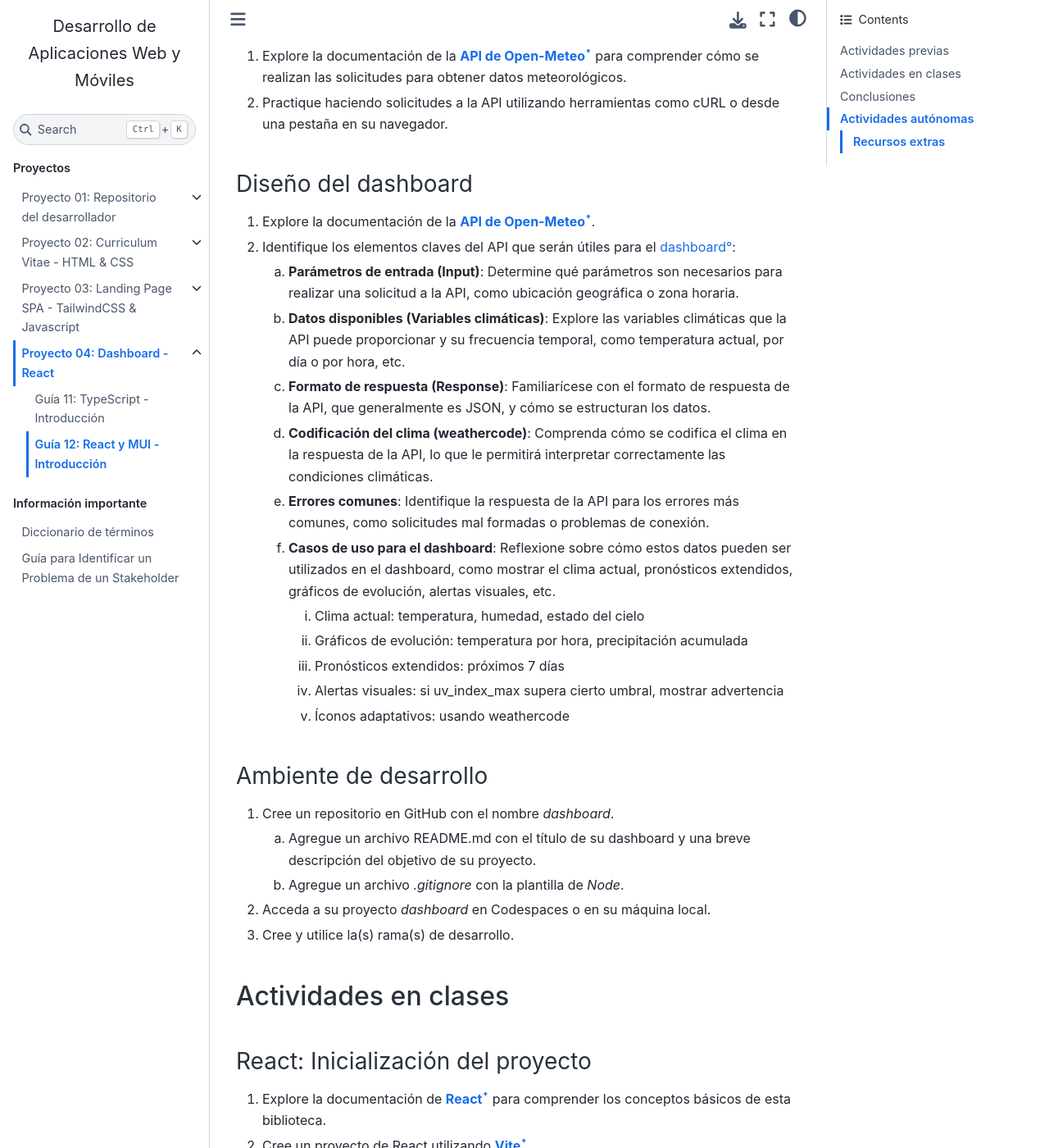
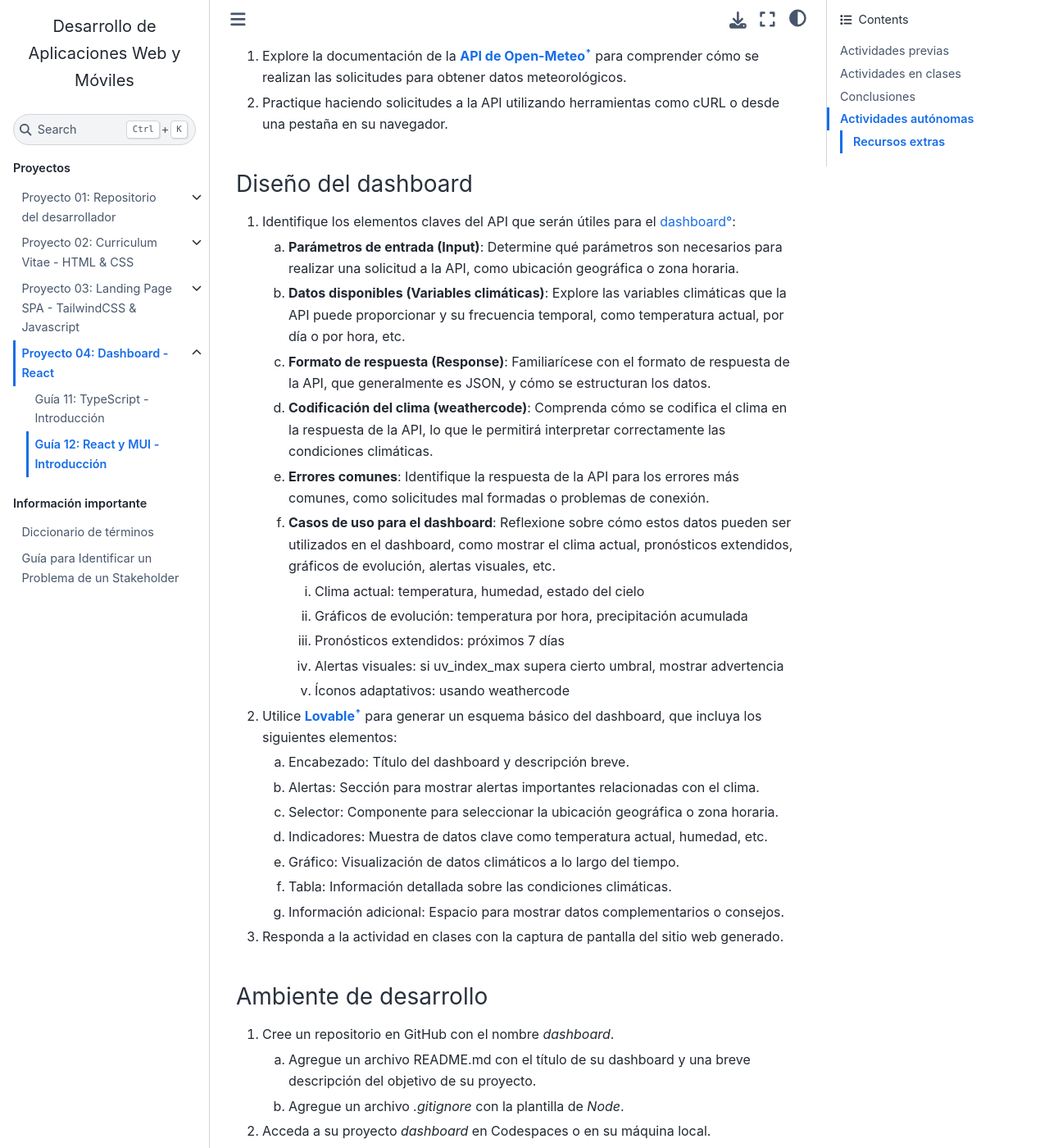
Before and after one commit to DAWMFIEC/DAWM-AI, a Sphinx documentation site: the page built from docs/source/guias/guia12.rst, in a window 1280 px wide and 1400 px high, scrolled down 450 px. Shown: the whole window at 82% size. Built offline with Sphinx 7.4.7 and the Sphinx Book theme 1.1.4, drawn with Linux system fonts in a browser that asks for light colours; comment, search, counter and statistics services are not loaded; some of the changed text lies outside the part shown.

Commit message:
diseño y extras

```diff
--- a/docs/source/guias/guia12.rst
+++ b/docs/source/guias/guia12.rst
@@ -25,8 +25,7 @@ Open-Meteo
 Diseño del dashboard
 ----------------------
 
-1. Explore la documentación de la `API de Open-Meteo <https://open-meteo.com/en/docs>`_.
-2. Identifique los elementos claves del API que serán útiles para el :term:`dashboard`:
+1. Identifique los elementos claves del API que serán útiles para el :term:`dashboard`:
 
    a) **Parámetros de entrada (Input)**: Determine qué parámetros son necesarios para realizar una solicitud a la API, como ubicación geográfica o zona horaria.
    b) **Datos disponibles (Variables climáticas)**: Explore las variables climáticas que la API puede proporcionar y su frecuencia temporal, como temperatura actual, por día o por hora, etc.
@@ -40,6 +39,18 @@ Diseño del dashboard
       (iii) Pronósticos extendidos: próximos 7 días
       (iv) Alertas visuales: si uv_index_max supera cierto umbral, mostrar advertencia
       (v) Íconos adaptativos: usando weathercode
+
+2. Utilice `Lovable <https://lovable.dev/>`_ para generar un esquema básico del dashboard, que incluya los siguientes elementos:
+
+   a) Encabezado: Título del dashboard y descripción breve.
+   b) Alertas: Sección para mostrar alertas importantes relacionadas con el clima.
+   c) Selector: Componente para seleccionar la ubicación geográfica o zona horaria.
+   d) Indicadores: Muestra de datos clave como temperatura actual, humedad, etc.
+   e) Gráfico: Visualización de datos climáticos a lo largo del tiempo.
+   f) Tabla: Información detallada sobre las condiciones climáticas.
+   g) Información adicional: Espacio para mostrar datos complementarios o consejos.
+
+3. Responda a la actividad en clases con la captura de pantalla del sitio web generado.
 
 Ambiente de desarrollo
 ----------------------
@@ -327,3 +338,7 @@ Recursos extras
 ------------------------------
 
 En redes:
+
+.. raw:: html
+
+   <blockquote class="twitter-tweet"><p lang="en" dir="ltr">Today we&#39;re sharing that View Transitions and Activity are ready to try in the experimental channel, along with docs and updates on other areas we&#39;re actively working on:<a href="https://t.co/nQqndWzbdX">https://t.co/nQqndWzbdX</a></p>&mdash; React (@reactjs) <a href="https://twitter.com/reactjs/status/1915082330806407433?ref_src=twsrc%5Etfw">April 23, 2025</a></blockquote> <script async src="https://platform.twitter.com/widgets.js" charset="utf-8"></script>
```
